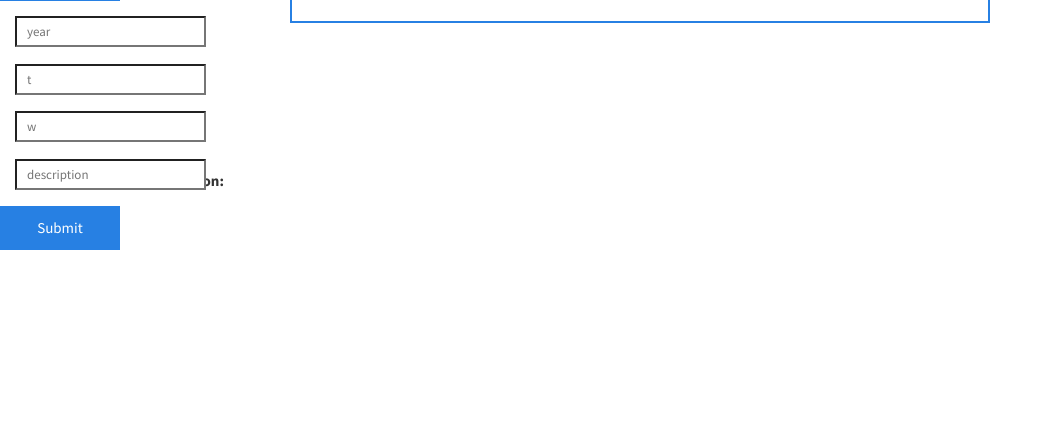
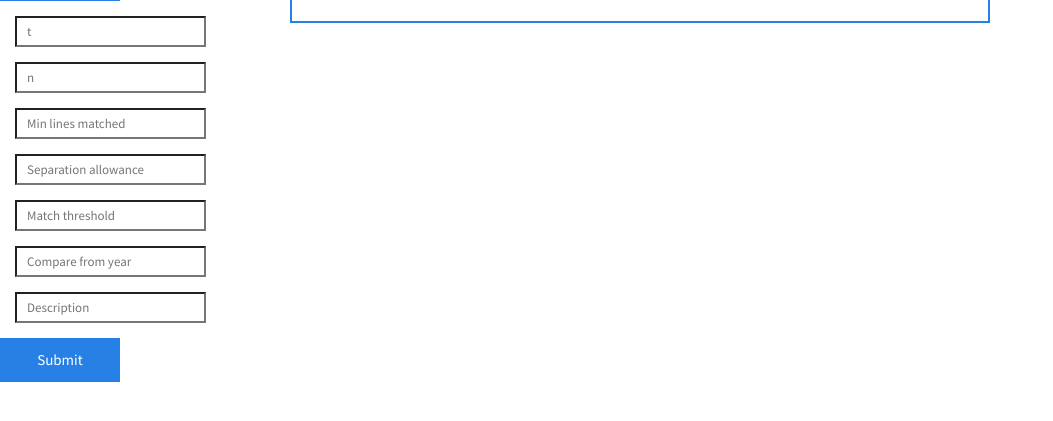
Before and after one commit to ornotandrew/cheaters, a Django app: page /report/list/ in a window 1280 px wide. Shown: the part 172-593 px from the top of the page, without its empty margins (0-1053 px from the left). Run offline with Django 3.2, Linux system fonts and the light colour scheme; data that the repository does not hold is empty; some libraries are stand-ins or nearby versions.

Commit message:
Added more parameters to the submission form. Still needs to be linked through views/controller to the comparator instantiation

```diff
--- a/app/templates/upload_file_form.html
+++ b/app/templates/upload_file_form.html
@@ -2,34 +2,46 @@
 <div>
     <form class="form-horizontal" id="uploadform" action="{% url "fileupload" %}" method="post" enctype="multipart/form-data" >
         <div class="form-group">
-            <label class="control-label" for="id_file"></label>
             <span class="col-xs-2 fileContainer btn btn-primary"> Select zip file
                 <input id="id_file" name="file" type="file"/>
             </span>
             <label class="control-label" for="id_file" id="id_file_name"></label>
         </div>
         <div class="form-group">
-            <label class="control-label" for="id_compare_from_year">Compare from year:</label>
-            <span class="col-xs-2">
-                <input class="input-sm" id="id_compare_from_year" name="year" type="text" placeholder="year" />
-            </span>
-        </div>
-        <div class="form-group">
-            <label class="control-label" for="id_param_t">Parameter t:</label>
             <span class="col-xs-2">
                 <input class="input-sm" id="id_param_t" name="param_t" type="text" placeholder="t"/>
             </span>
         </div>
         <div class="form-group">
-            <label class="control-label" for="id_param_n">Parameter w:</label>
             <span class="col-xs-2">
-                <input class="input-sm" id="id_param_n" name="param_n" type="text" placeholder="w"/>
+                <input class="input-sm" id="id_param_n" name="param_n" type="text" placeholder="n"/>
             </span>
         </div>
         <div class="form-group">
-            <label class="control-label" for="id_Description">Submission Description:</label>
             <span class="col-xs-2">
-                <input class="input-sm" id="id_Description" name="description" type="text" placeholder="description" />
+                <input class="input-sm" id="id_param_min_lines_matched" name="min_lines_matched" type="text" placeholder="Min lines matched" />
+            </span>
+        </div>
+        <div class="form-group">
+            <span class="col-xs-2">
+                <input class="input-sm" id="id_separation_allowance" name="separation_allowance" type="text" placeholder="Separation allowance" />
+            </span>
+        </div>
+        <div class="form-group">
+            <span class="col-xs-2">
+                <input class="input-sm" id="id_match_threshold" name="match_threshold" type="text" placeholder="Match threshold" />
+            </span>
+        </div>
+
+
+        <div class="form-group">
+            <span class="col-xs-2">
+                <input class="input-sm" id="id_compare_from_year" name="year" type="text" placeholder="Compare from year" />
+            </span>
+        </div>
+        <div class="form-group">
+            <span class="col-xs-2">
+                <input class="input-sm" id="id_Description" name="description" type="text" placeholder="Description" />
             </span>
         </div>
         <div class="form-group">
```
Also changed, not shown: lib/comparator.py (+7 -4 lines).
